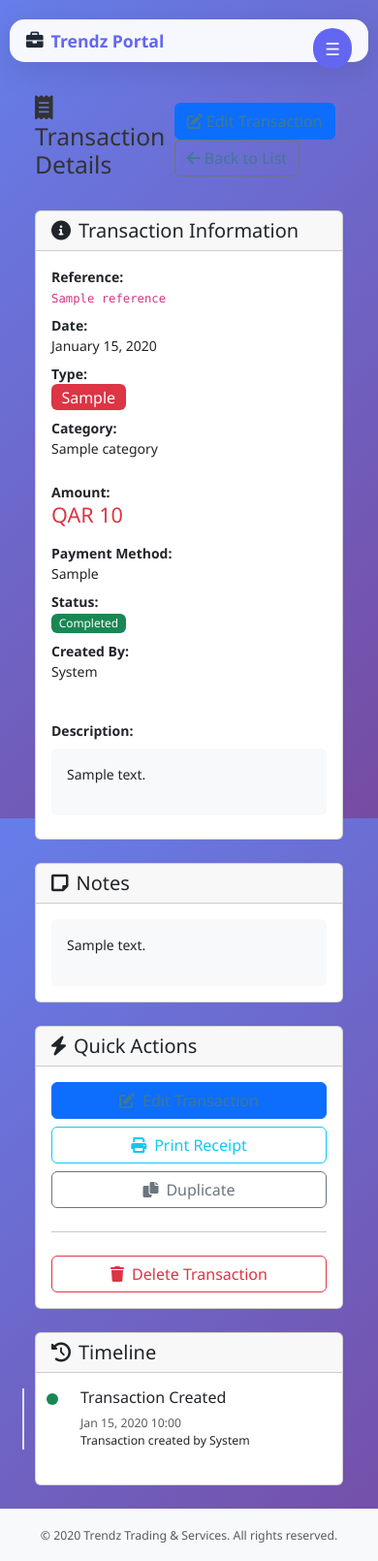
After one commit to essyem/ibms, a Django app: template templates/finance/transaction_detail.html in a window 390 px wide. The commit adds this page. Shown: the whole page at 97% size. Run offline with Django 3.2, Linux system fonts and the light colour scheme; the template is opened without the code that fills it: most values are stand-ins (such as "Sample title", 1, 10 or a date in 2020); parts of the project's set-up code (start-up, migrations or seed data) failed here and were passed over; some libraries are stand-ins or nearby versions.

Commit message:
Complete finance module template and view improvements
- Updated FinanceIndexView to use dashboard.html template instead of index.html
- Enhanced dashboard template with comprehensive financial data and calculations
- Created transaction_list.html with filtering, pagination, and summary cards
- Added TransactionDetailView and transaction_detail.html with full transaction info
- Improved transaction_form.html with better styling and Bootstrap classes
- Enhanced FinanceReportView with proper context data for reports
- Added transaction detail URL pattern to finance/urls.py
- Fixed duplicate views and improved error handling with success messages
- Added proper template inheritance using portal/base.html throughout
- Installed django-widget-tweaks for enhanced form styling

All finance templates now properly extend portal/base.html and include:
- Dashboard with financial summaries and recent transactions
- Transaction list with filters and pagination
- Transaction detail view with timeline and actions
- Enhanced transaction form with category filtering by type
- Consistent navigation and responsive design

```diff
--- a/finance/urls.py
+++ b/finance/urls.py
@@ -8,6 +8,7 @@ urlpatterns = [
     path('', views.FinanceIndexView.as_view(), name='index'),
     path('transactions/', views.TransactionListView.as_view(), name='transaction_list'),
     path('transactions/add/', views.TransactionCreateView.as_view(), name='transaction_create'),
+    path('transactions/<int:pk>/', views.TransactionDetailView.as_view(), name='transaction_detail'),
     path('transactions/<int:pk>/edit/', views.TransactionUpdateView.as_view(), name='transaction_edit'),
     path('reports/', views.FinanceReportView.as_view(), name='finance_reports'),
     path('api/categories/', views.category_api, name='category_api'),
--- /dev/null
+++ b/templates/finance/transaction_detail.html
@@ -0,0 +1,221 @@
+{% extends "portal/base.html" %}
+{% load humanize %}
+
+{% block title %}Transaction Details - Finance{% endblock %}
+
+{% block base_content %}
+<div class="container-fluid">
+    <div class="row">
+        <div class="col-md-12">
+            <div class="d-flex justify-content-between align-items-center mb-4">
+                <h2><i class="fas fa-receipt me-2"></i>Transaction Details</h2>
+                <div>
+                    <a href="{% url 'finance:transaction_edit' transaction.pk %}" class="btn btn-primary">
+                        <i class="fas fa-edit me-1"></i>Edit Transaction
+                    </a>
+                    <a href="{% url 'finance:transaction_list' %}" class="btn btn-outline-secondary">
+                        <i class="fas fa-arrow-left me-1"></i>Back to List
+                    </a>
+                </div>
+            </div>
+
+            <div class="row">
+                <div class="col-md-8">
+                    <!-- Transaction Information Card -->
+                    <div class="card mb-4">
+                        <div class="card-header">
+                            <h5 class="mb-0">
+                                <i class="fas fa-info-circle me-2"></i>Transaction Information
+                            </h5>
+                        </div>
+                        <div class="card-body">
+                            <div class="row">
+                                <div class="col-md-6">
+                                    <dl class="row">
+                                        <dt class="col-sm-4">Reference:</dt>
+                                        <dd class="col-sm-8"><code>{{ transaction.reference }}</code></dd>
+
+                                        <dt class="col-sm-4">Date:</dt>
+                                        <dd class="col-sm-8">{{ transaction.date|date:"F d, Y" }}</dd>
+
+                                        <dt class="col-sm-4">Type:</dt>
+                                        <dd class="col-sm-8">
+                                            <span class="badge {% if transaction.type in 'sale,sale_receipt' %}bg-success{% else %}bg-danger{% endif %} fs-6">
+                                                {{ transaction.get_type_display }}
+                                            </span>
+                                        </dd>
+
+                                        <dt class="col-sm-4">Category:</dt>
+                                        <dd class="col-sm-8">{{ transaction.category.name|default:"-" }}</dd>
+                                    </dl>
+                                </div>
+                                <div class="col-md-6">
+                                    <dl class="row">
+                                        <dt class="col-sm-4">Amount:</dt>
+                                        <dd class="col-sm-8">
+                                            <h4 class="{% if transaction.type in 'sale,sale_receipt' %}text-success{% else %}text-danger{% endif %}">
+                                                QAR {{ transaction.amount|intcomma }}
+                                            </h4>
+                                        </dd>
+
+                                        <dt class="col-sm-4">Payment Method:</dt>
+                                        <dd class="col-sm-8">{{ transaction.get_payment_method_display }}</dd>
+
+                                        <dt class="col-sm-4">Status:</dt>
+                                        <dd class="col-sm-8">
+                                            <span class="badge bg-success">Completed</span>
+                                        </dd>
+
+                                        <dt class="col-sm-4">Created By:</dt>
+                                        <dd class="col-sm-8">{{ transaction.created_by.username|default:"System" }}</dd>
+                                    </dl>
+                                </div>
+                            </div>
+
+                            {% if transaction.description %}
+                            <div class="row mt-3">
+                                <div class="col-md-12">
+                                    <dt>Description:</dt>
+                                    <dd class="mt-2">
+                                        <div class="p-3 bg-light rounded">
+                                            {{ transaction.description|linebreaks }}
+                                        </div>
+                                    </dd>
+                                </div>
+                            </div>
+                            {% endif %}
+                        </div>
+                    </div>
+
+                    <!-- Additional Information -->
+                    {% if transaction.notes %}
+                    <div class="card mb-4">
+                        <div class="card-header">
+                            <h5 class="mb-0">
+                                <i class="fas fa-sticky-note me-2"></i>Notes
+                            </h5>
+                        </div>
+                        <div class="card-body">
+                            <div class="p-3 bg-light rounded">
+                                {{ transaction.notes|linebreaks }}
+                            </div>
+                        </div>
+                    </div>
+                    {% endif %}
+                </div>
+
+                <div class="col-md-4">
+                    <!-- Quick Actions -->
+                    <div class="card mb-4">
+                        <div class="card-header">
+                            <h5 class="mb-0">
+                                <i class="fas fa-bolt me-2"></i>Quick Actions
+                            </h5>
+                        </div>
+                        <div class="card-body">
+                            <div class="d-grid gap-2">
+                                <a href="{% url 'finance:transaction_edit' transaction.pk %}" class="btn btn-primary">
+                                    <i class="fas fa-edit me-2"></i>Edit Transaction
+                                </a>
+                                <button type="button" class="btn btn-outline-info" onclick="printTransaction()">
+                                    <i class="fas fa-print me-2"></i>Print Receipt
+                                </button>
+                                <button type="button" class="btn btn-outline-secondary" onclick="duplicateTransaction()">
+                                    <i class="fas fa-copy me-2"></i>Duplicate
+                                </button>
+                                <hr>
+                                <button type="button" class="btn btn-outline-danger" onclick="confirmDelete()">
+                                    <i class="fas fa-trash me-2"></i>Delete Transaction
+                                </button>
+                            </div>
+                        </div>
+                    </div>
+
+                    <!-- Timeline -->
+                    <div class="card">
+                        <div class="card-header">
+                            <h5 class="mb-0">
+                                <i class="fas fa-history me-2"></i>Timeline
+                            </h5>
+                        </div>
+                        <div class="card-body">
+                            <div class="timeline">
+                                <div class="timeline-item">
+                                    <div class="timeline-marker bg-success"></div>
+                                    <div class="timeline-content">
+                                        <h6 class="mb-1">Transaction Created</h6>
+                                        <small class="text-muted">{{ transaction.created_at|date:"M d, Y H:i" }}</small>
+                                        <p class="small mb-0">Transaction created by {{ transaction.created_by.username|default:"System" }}</p>
+                                    </div>
+                                </div>
+
+                                {% if transaction.updated_at and transaction.updated_at != transaction.created_at %}
+                                <div class="timeline-item">
+                                    <div class="timeline-marker bg-info"></div>
+                                    <div class="timeline-content">
+                                        <h6 class="mb-1">Last Updated</h6>
+                                        <small class="text-muted">{{ transaction.updated_at|date:"M d, Y H:i" }}</small>
+                                        <p class="small mb-0">Transaction details modified</p>
+                                    </div>
+                                </div>
+                                {% endif %}
+                            </div>
+                        </div>
+                    </div>
+                </div>
+            </div>
+        </div>
+    </div>
+</div>
+
+<style>
+.timeline {
+    position: relative;
+    padding-left: 30px;
+}
+
+.timeline-item {
+    position: relative;
+    margin-bottom: 20px;
+}
+
+.timeline-marker {
+    position: absolute;
+    left: -35px;
+    top: 5px;
+    width: 12px;
+    height: 12px;
+    border-radius: 50%;
+}
+
+.timeline::before {
+    content: '';
+    position: absolute;
+    left: -30px;
+    top: 0;
+    bottom: 0;
+    width: 2px;
+    background: #dee2e6;
+}
+</style>
+
+<script>
+function printTransaction() {
+    window.print();
+}
+
+function duplicateTransaction() {
+    if (confirm('Create a duplicate of this transaction?')) {
+        // In a real implementation, you would redirect to create form with pre-filled data
+        alert('Duplicate functionality would be implemented here');
+    }
+}
+
+function confirmDelete() {
+    if (confirm('Are you sure you want to delete this transaction? This action cannot be undone.')) {
+        // In a real implementation, you would submit a delete request
+        alert('Delete functionality would be implemented here');
+    }
+}
+</script>
+{% endblock %}
```
Also changed, not shown: finance/views.py (+58 -19 lines), templates/finance/transaction_form.html (+139 -50 lines), templates/finance/transaction_list.html (added, +207 -0 lines).
